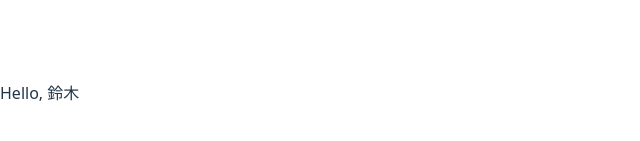
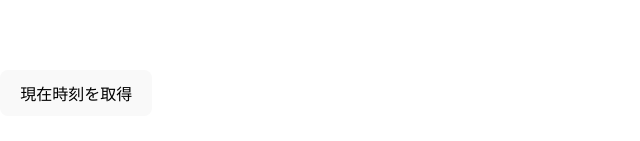
Before and after one commit to 1m4nim/study-React, a React (Vite) app: page / in a window 1280 px wide. Shown: the part 307-448 px from the top of the page, without its empty margins (0-640 px from the left). Built offline with nearby package versions, Linux system fonts and the light colour scheme.

Commit message:
イベント処理の基本

```diff
--- /dev/null
+++ b/src/EventBasic.tsx
@@ -0,0 +1,27 @@
+type EventBasicProps = {
+  type: "date" | "time" | "datetime";
+};
+
+export default function EventBAsic({ type }: EventBasicProps) {
+  const current = () => {
+    const d = new Date();
+
+    switch (type) {
+      case "date":
+        console.log(d.toLocaleDateString());
+        break;
+      case "time":
+        console.log(d.toLocaleTimeString());
+        break;
+      default:
+        console.log(d.toLocaleString());
+        break;
+    }
+  };
+
+  return (
+    <div>
+      <button onClick={current}>現在時刻を取得</button>
+    </div>
+  );
+}
--- a/src/main.tsx
+++ b/src/main.tsx
@@ -15,14 +15,14 @@
 import React from "react";
 import { createRoot } from "react-dom/client";
 import "./index.css";
-import MyHello from "./MyHello";
+import EventBasic from "./EventBasic";
 import reportWebVitals from "./reportWebVitals";
 
 const container = document.getElementById("root");
 
 if (container) {
   const root = createRoot(container);
-  root.render(<MyHello myName="鈴木" />);
+  root.render(<EventBasic type="time" />);
 } else {
   console.log("Root container not found");
 }
```
